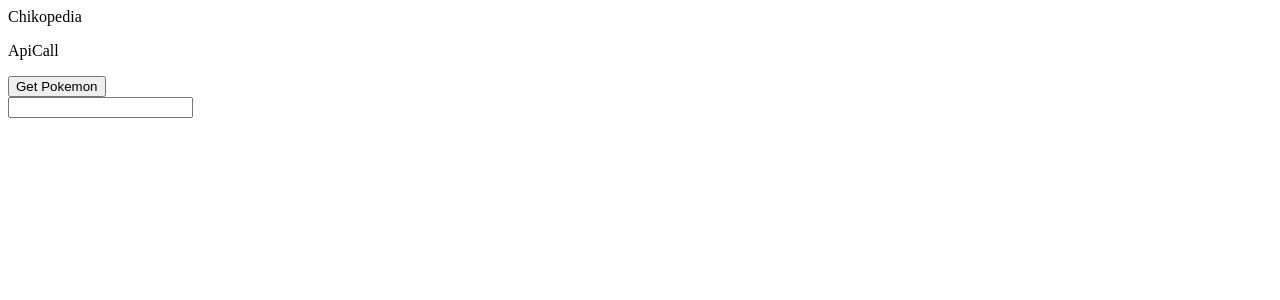
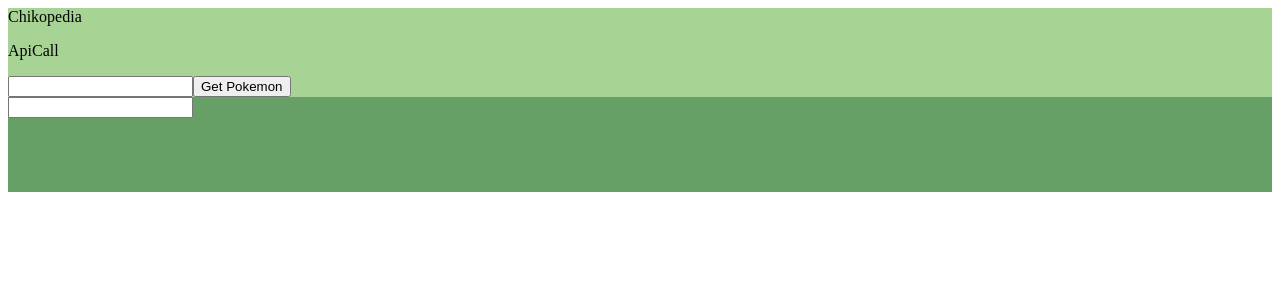
Before and after one commit to madebymiguel/chikopedia, a React (Vite) app: page / in a window 1280 px wide. Shown: the top 300 px of the page. Built offline with nearby package versions, Linux system fonts and the light colour scheme; no server answers.

Commit message:
Generalized Test API and added some feature/styles

```diff
--- a/src/scss/App.scss
+++ b/src/scss/App.scss
@@ -1,3 +1,9 @@
+@import "_variables";
+
 * {
   box-sizing: border-box;
 }
+
+#page {
+  background-color: $primary_background_color;
+}
--- /dev/null
+++ b/src/scss/PokedexEntry.scss
@@ -0,0 +1,48 @@
+@import "_variables";
+
+.pokedex-entry-container {
+  background-color: $secondary_background_color;
+  display: grid;
+  grid-template-columns: 1fr auto 1fr;
+  grid-template-areas:
+    "header header header"
+    "...... screen ......"
+    "...... details ......";
+
+  .pokedex-header {
+    grid-area: header;
+    // display: flex;
+    // justify-content: space-between;
+  }
+
+  .pokedex-screen {
+    grid-area: screen;
+    width: 100%;
+
+    .title {
+      //   grid-area: title;
+      width: 100%;
+      display: flex;
+      flex-direction: row;
+      justify-content: center;
+    }
+
+    .sprite {
+      //   grid-area: sprite;
+      width: 100%;
+      justify-self: center;
+
+      .sprite-image {
+        object-fit: cover;
+        width: 100%;
+        max-width: 250px;
+        // height: 250px;
+      }
+    }
+  }
+
+  .pokedex-detailed-info {
+    grid-area: details;
+    width: 100%;
+  }
+}
--- a/src/scss/_variables.scss
+++ b/src/scss/_variables.scss
@@ -0,0 +1,2 @@
+$primary_background_color: #a7d495 !default;
+$secondary_background_color: #67a066 !default;
--- a/src/tsx/App.tsx
+++ b/src/tsx/App.tsx
@@ -4,7 +4,7 @@ import TestApi from "./TestApi";
 
 const App = () => {
   return (
-    <div className="App">
+    <div id="page">
       <div>Chikopedia</div>
       <TestApi />
     </div>
--- a/src/tsx/PokedexEntry.tsx
+++ b/src/tsx/PokedexEntry.tsx
@@ -1,3 +1,4 @@
+import "../scss/PokedexEntry.scss";
 import React, { FunctionComponent } from "react";
 import { PokemonData } from "./ApiResponseTypes";
 
@@ -6,20 +7,24 @@ const PokedexEntry: FunctionComponent<PokemonData> = (props) => {
   // const pokeImage =
   //   "https://assets.pokemon.com/assets/cms2/img/pokedex/full/152.png";
   return (
-    <div>
-      <div>
+    <div className="pokedex-entry-container">
+      <header className="pokedex-header">
         <input type="text"></input>
-      </div>
+      </header>
 
-      <section>
-        <h2>{name}</h2>
-        <p>{index}</p>
-        <img src={image}></img>
+      <section className="pokedex-screen">
+        <div className="title">
+          <h2>{name}</h2>
+          <p>{index}</p>
+        </div>
+        <div className="sprite">
+          <img src={image} className="sprite-image"></img>
+        </div>
+      </section>
 
-        <section>
-          <p>{type}</p>
-          <p>{region}</p>
-        </section>
+      <section className="pokedex-detailed-info">
+        <p>{type}</p>
+        <p>{region}</p>
       </section>
     </div>
   );
--- a/src/tsx/TestApi.tsx
+++ b/src/tsx/TestApi.tsx
@@ -4,14 +4,15 @@ import PokedexEntry from "./PokedexEntry";
 
 const Search: FunctionComponent = () => {
   // doesnt woek with pokemon higher than 649
-  const pokemonNum: number = 649;
+  // const pokemonNum: number = 649;
+  const [search, setSearch] = useState("");
   const [pokemon, setPokemon] = useState({} as PokemonData);
 
   useEffect(() => {
-    void fetchPokemon(pokemonNum);
+    void fetchPokemon(search);
   }, []);
 
-  async function fetchPokemon(index: number) {
+  async function fetchPokemon(index: string) {
     const res = await fetch(`https://pokeapi.co/api/v2/pokemon/${index}`);
 
     const json = await res.json();
@@ -38,7 +39,15 @@ const Search: FunctionComponent = () => {
   return (
     <div>
       <p>ApiCall</p>
-      <button onClick={() => fetchPokemon(152)}>Get Pokemon</button>
+      <input
+        type="text"
+        id="search-input"
+        value={search}
+        onChange={(e) => {
+          setSearch(e.target.value);
+        }}
+      ></input>
+      <button onClick={() => fetchPokemon(search)}>Get Pokemon</button>
 
       <PokedexEntry {...pokemon} />
     </div>
```
